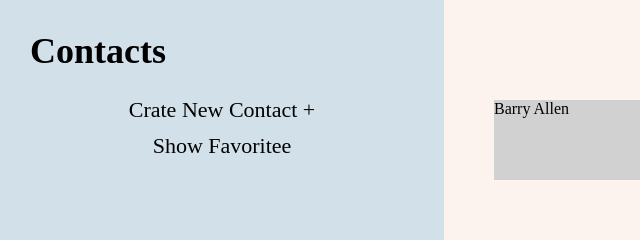
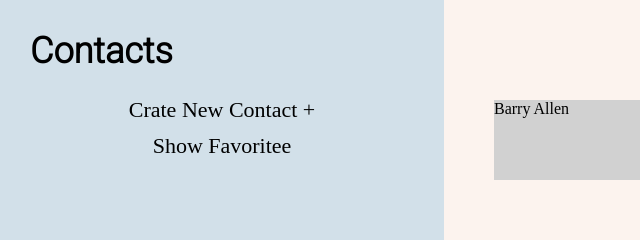
Before and after one commit to Ruizhou0513/Assignment-1, a plain HTML site: page index.html in a window 1280 px wide. Shown: the top 240 px of the page, 0-640 px from the left. Drawn offline with Linux system fonts and the light colour scheme.

Commit message:
index.html

```diff
--- a/index.html
+++ b/index.html
@@ -7,7 +7,17 @@
     <meta name="viewport" content="width=device-width, initial-scale=1.0">
     <title>index</title>
     <link rel="stylesheet" href="./css/css.css">
+    <style>
+        @import url('https://fonts.googleapis.com/css2?family=Roboto+Slab:wght@300&family=Roboto:wght@300&display=swap');
 
+        div > h2{
+            font-family: Roboto, sans-serif;
+        }
+
+        div > p2{
+            font-family: Roboto Slab, serif;
+        }
+    </style>
 </head>
 
 <body>
```
